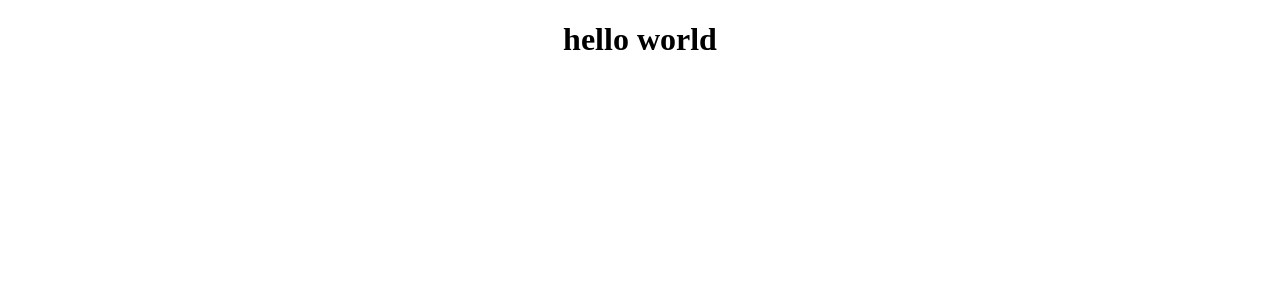
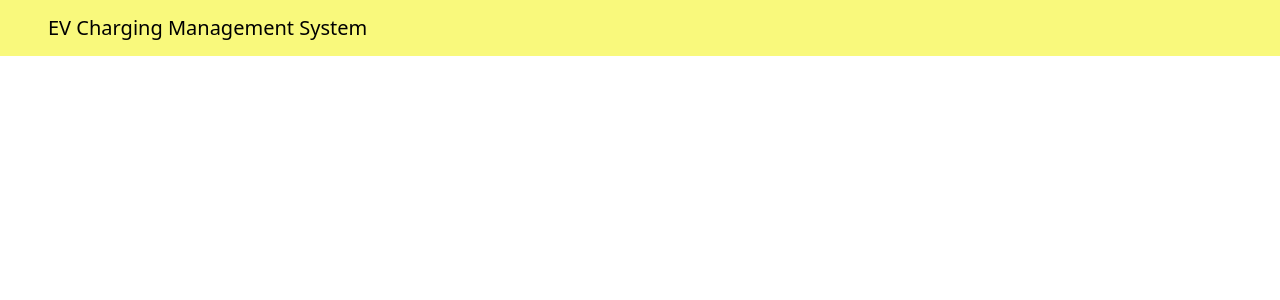
Before and after one commit to vikasverma8106/CaseStudy, a React (Create React App) app: page / in a window 1280 px wide. Shown: the top 300 px of the page. Built offline with nearby package versions, Linux system fonts and the light colour scheme.

Commit message:
navbar added

```diff
--- a/src/App.js
+++ b/src/App.js
@@ -1,10 +1,17 @@
 import React from 'react';
+import {Route, Routes} from "react-router-dom";
+
+import Login from './routes/Login/Login';
+
+import "bootstrap/dist/css/bootstrap.min.css";
 import './App.css';
 
 function App() {
   return (
     <div className="App">
-      <h1>hello world</h1>
+      <Routes>
+        <Route path="/" Component={Login}/>
+      </Routes>
     </div>
   );
 }
--- /dev/null
+++ b/src/components/navbar/Navbar.css
@@ -0,0 +1,4 @@
+.bg-custom {
+    padding: 0 1rem;
+    background-color: #f9f97c; /* Light Yellow color */
+}
--- /dev/null
+++ b/src/components/navbar/navigation.jsx
@@ -0,0 +1,15 @@
+import React from 'react'
+import {Navbar, Nav} from 'react-bootstrap'
+
+import "./Navbar.css";
+
+export default function Navigation() {
+    return (
+        <Navbar bg="custom" variant="light" className='px-5'>
+            <Navbar.Brand href="#home">EV Charging Management System</Navbar.Brand>
+            <Nav className="ml-auto">
+
+            </Nav>
+        </Navbar>
+    )
+}
--- a/src/index.js
+++ b/src/index.js
@@ -2,14 +2,12 @@ import React from 'react';
 import ReactDOM from 'react-dom/client';
 import App from './App';
 
+import { BrowserRouter } from 'react-router-dom';
+
 
 const root = ReactDOM.createRoot(document.getElementById('root'));
 root.render(
-  <React.StrictMode>
-    <App />
-  </React.StrictMode>
+  <BrowserRouter>
+      <App />
+  </BrowserRouter>
 );
-
-// If you want to start measuring performance in your app, pass a function
-// to log results (for example: reportWebVitals(console.log))
-// or send to an analytics endpoint. Learn more: https://bit.ly/CRA-vitals
--- a/src/routes/Login.jsx
+++ b/src/routes/Login/Login.jsx
@@ -1,9 +1,10 @@
 import React from 'react'
+import Navigation from '../../components/navbar/navigation'
 
 export default function Login() {
     return (
         <>
-
+            <Navigation/>
         </>
     )
 }
```
Also changed, not shown: src/components/Footer/Footer.css (added), src/components/Footer/Footer.jsx (added), src/routes/Login/Login.css (added).
